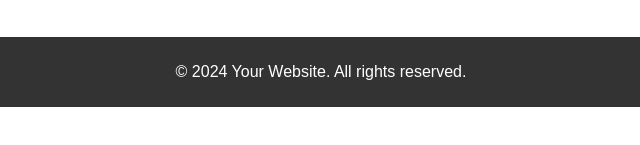
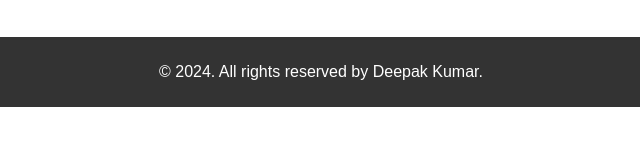
Before and after one commit to DEEPAK101020/NoteApp, a website: page index.html in a window 1280 px wide. Shown: the part 235-380 px from the top of the page, 319-959 px from the left. Drawn offline with Linux system fonts and the light colour scheme.

Commit message:
note app

```diff
--- a/index.html
+++ b/index.html
@@ -69,7 +69,7 @@
     </div>
 
     <footer>
-        <p>&copy; 2024 Your Website. All rights reserved.</p>
+        <p>&copy; 2024. All rights reserved by Deepak Kumar.</p>
     </footer>
 </body>
 </html>
```
